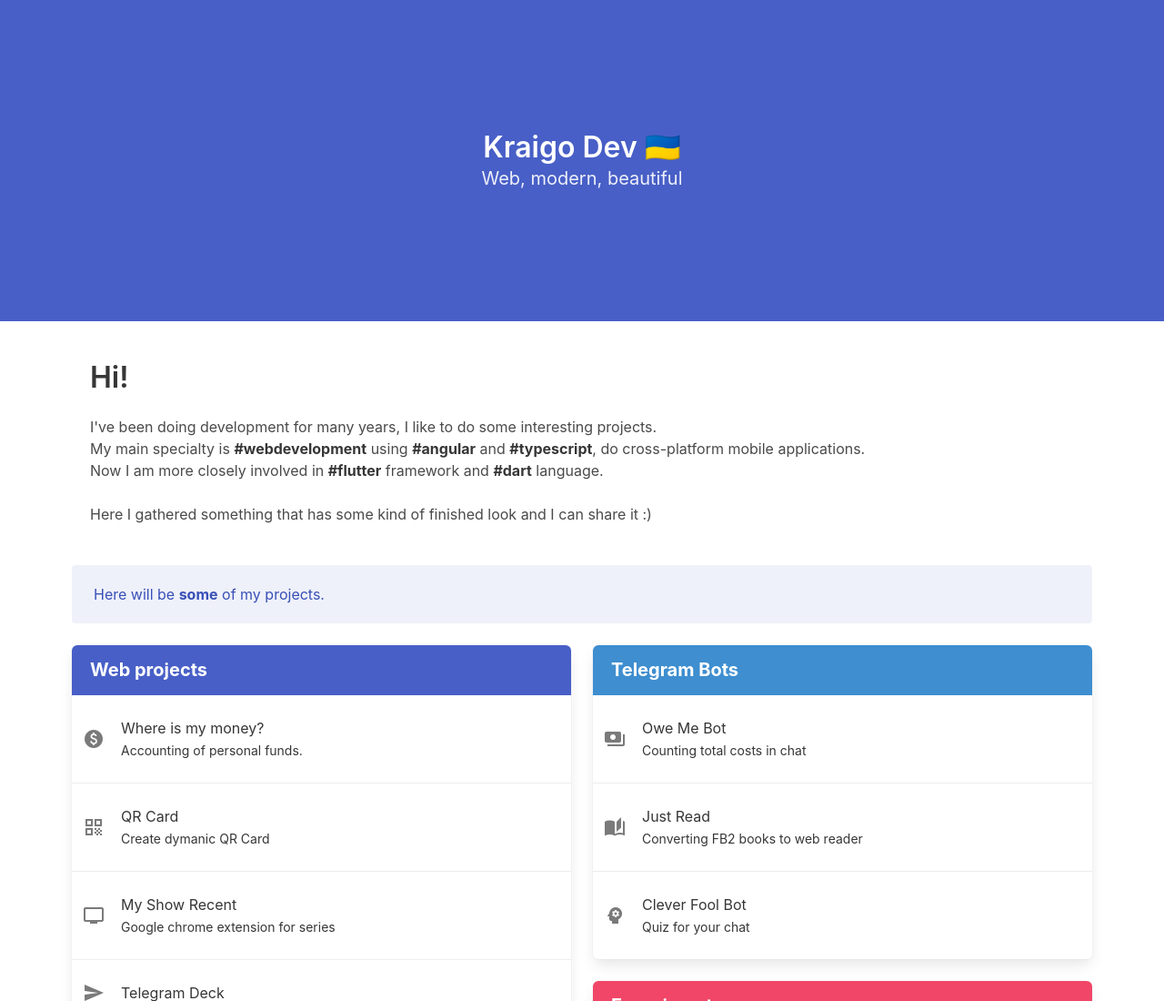
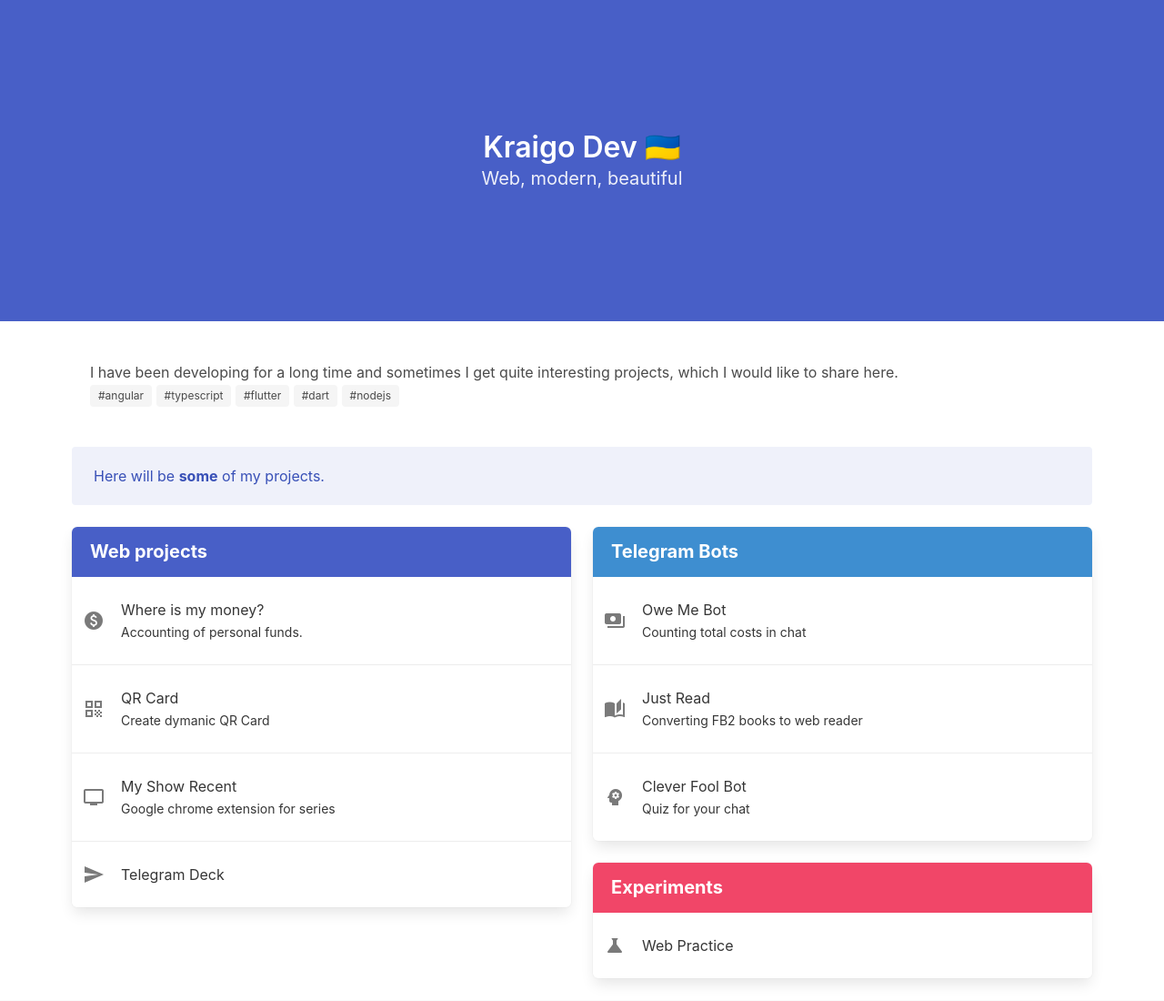
Before and after one commit to Kraigo/landing, a plain HTML site: page index.html in a window 1280 px wide. Shown: the top 1100 px of the page at 91% size. Drawn offline with nearby package versions, Linux system fonts and the light colour scheme.

Commit message:
update details

```diff
--- a/index.html
+++ b/index.html
@@ -33,7 +33,15 @@
     <div class="container mt-5">
 
         <div class="box is-shadowless">
-            <p class="title">Hi!</p>
+            <p>I have been developing for a long time and sometimes I get quite interesting projects, which I would like to share here.</p>
+            <p>
+                <span class="tag">#angular</span>
+                <span class="tag">#typescript</span>
+                <span class="tag">#flutter</span>
+                <span class="tag">#dart</span>
+                <span class="tag">#nodejs</span>
+            </p>
+            <!-- <p class="title">Hi!</p>
             <p>
                 I've been doing development for many years, I like to do some interesting projects.
                 <br>
@@ -44,7 +52,7 @@
             <br>
             <p>
                 Here I gathered something that has some kind of finished look and I can share it :)
-            </p>
+            </p> -->
         </div>
 
 
```
